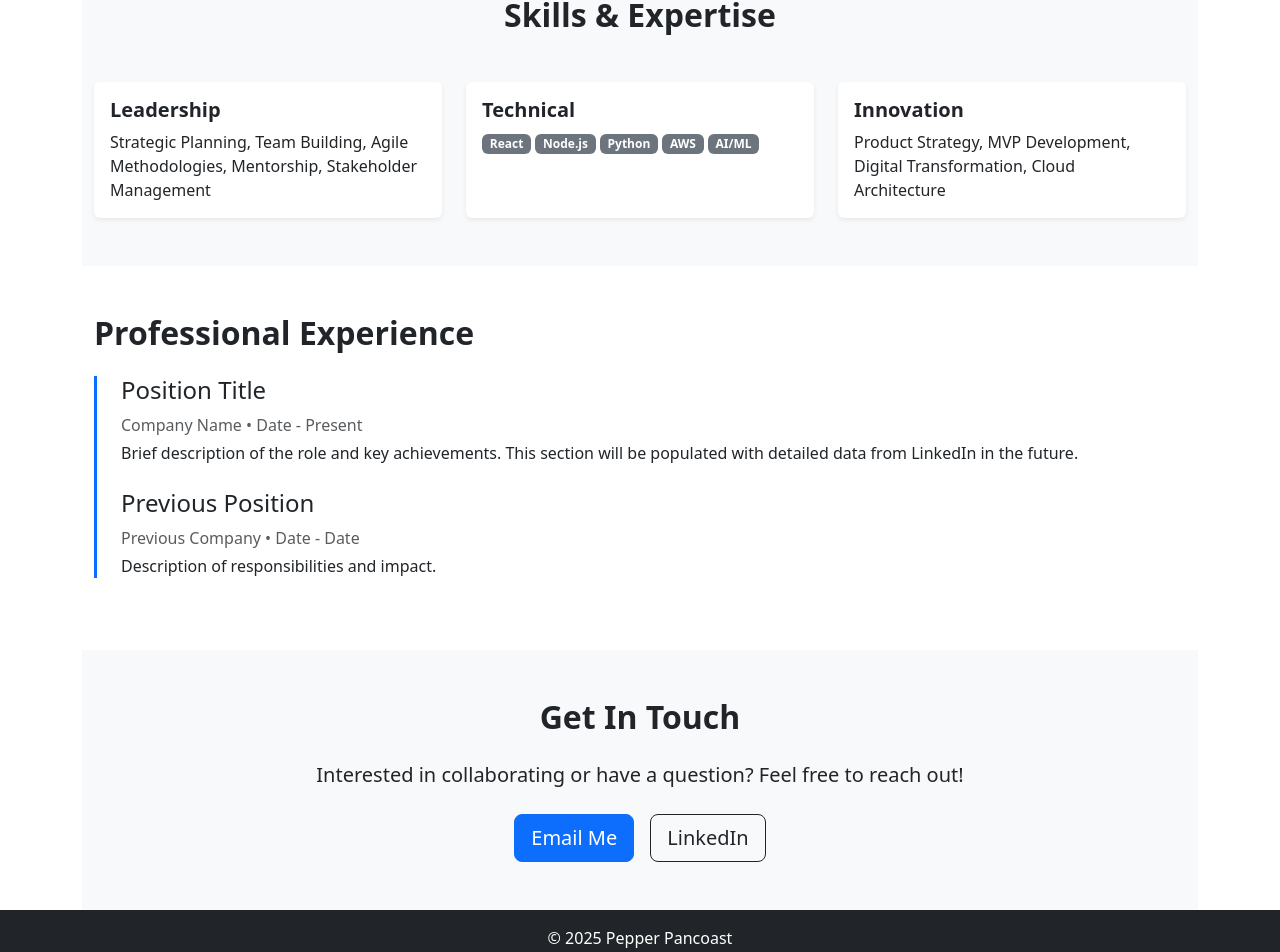
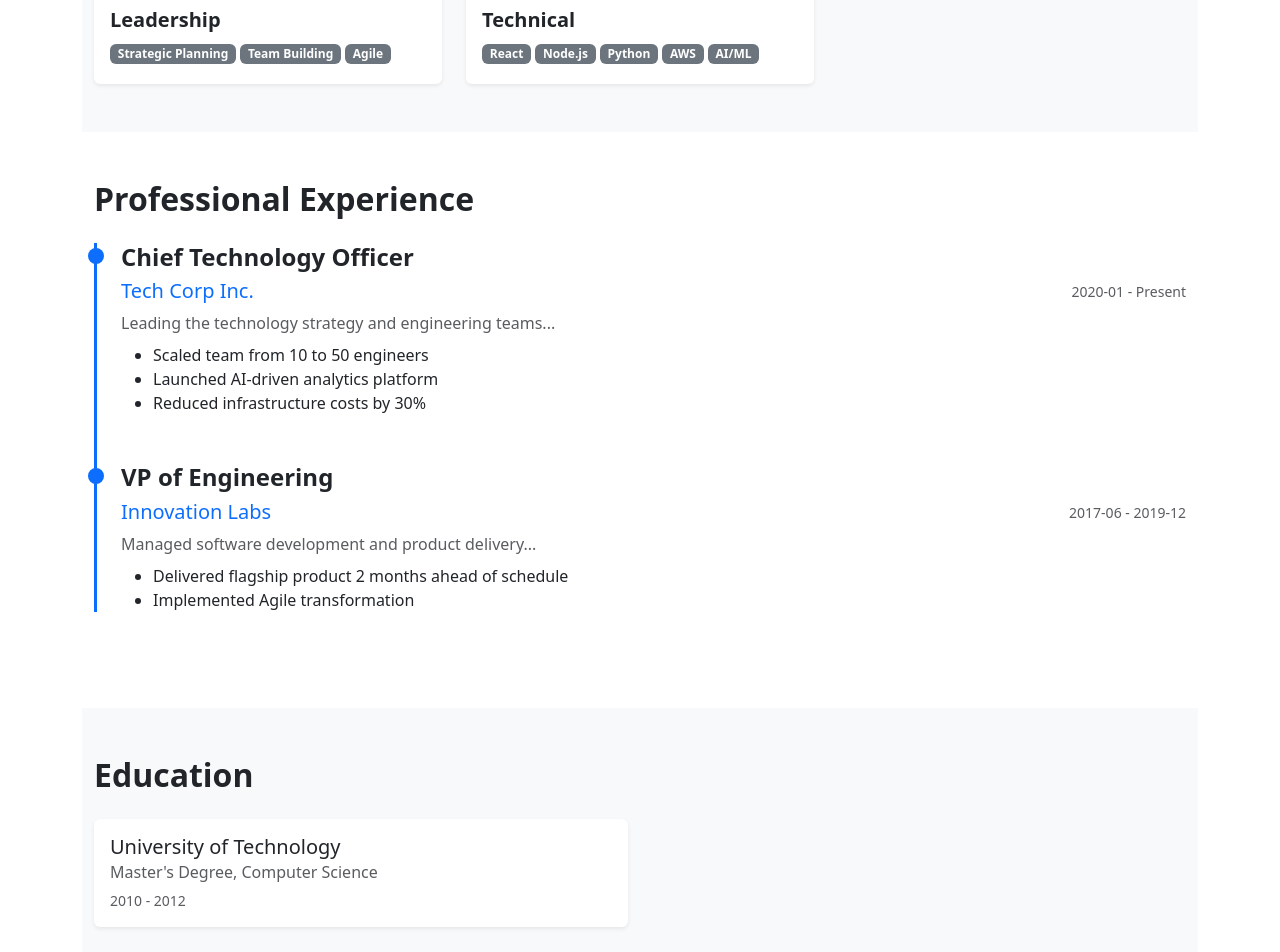
Before and after one commit to drtootsie/drtootsie.github.io, a React (Vite) app: page /#/ in a window 1280 px wide. Shown: the part 800-1752 px from the top of the page. Built offline with nearby package versions, Linux system fonts and the light colour scheme.

Commit message:
feat: implement dynamic resume data rendering from JSON file

```diff
--- /dev/null
+++ b/src/data/resume.json
@@ -0,0 +1,65 @@
+{
+  "basics": {
+    "name": "Pepper Pancoast",
+    "label": "Engineering Executive & Technology Strategist",
+    "email": "pepper@example.com",
+    "phone": "",
+    "url": "https://drtootsie.github.io",
+    "summary": "Engineering executive specializing in AI-driven solutions...",
+    "location": {
+      "city": "San Francisco",
+      "region": "CA"
+    },
+    "profiles": [
+      {
+        "network": "LinkedIn",
+        "username": "pepperpancoast",
+        "url": "https://linkedin.com/in/pepperpancoast"
+      }
+    ]
+  },
+  "work": [
+    {
+      "name": "Tech Corp Inc.",
+      "position": "Chief Technology Officer",
+      "startDate": "2020-01",
+      "endDate": "Present",
+      "summary": "Leading the technology strategy and engineering teams...",
+      "highlights": [
+        "Scaled team from 10 to 50 engineers",
+        "Launched AI-driven analytics platform",
+        "Reduced infrastructure costs by 30%"
+      ]
+    },
+    {
+      "name": "Innovation Labs",
+      "position": "VP of Engineering",
+      "startDate": "2017-06",
+      "endDate": "2019-12",
+      "summary": "Managed software development and product delivery...",
+      "highlights": [
+        "Delivered flagship product 2 months ahead of schedule",
+        "Implemented Agile transformation"
+      ]
+    }
+  ],
+  "education": [
+    {
+      "institution": "University of Technology",
+      "area": "Computer Science",
+      "studyType": "Master's Degree",
+      "startDate": "2010",
+      "endDate": "2012"
+    }
+  ],
+  "skills": [
+    {
+      "name": "Leadership",
+      "keywords": ["Strategic Planning", "Team Building", "Agile"]
+    },
+    {
+      "name": "Technical",
+      "keywords": ["React", "Node.js", "Python", "AWS", "AI/ML"]
+    }
+  ]
+}
--- a/src/pages/Home.jsx
+++ b/src/pages/Home.jsx
@@ -1,6 +1,7 @@
 import React from 'react';
 import { Container, Row, Col, Button, Card, Badge } from 'react-bootstrap';
 import { Link } from 'react-router-dom';
+import resumeData from '../data/resume.json';
 
 const Home = () => {
   return (
@@ -10,10 +11,10 @@ const Home = () => {
         <Container>
           <Row className="align-items-center">
             <Col md={8}>
-              <h1 className="display-4 fw-bold">Pepper Pancoast</h1>
-              <p className="lead fs-3 text-muted">Engineering Executive & Technology Strategist</p>
+              <h1 className="display-4 fw-bold">{resumeData.basics.name}</h1>
+              <p className="lead fs-3 text-muted">{resumeData.basics.label}</p>
               <p className="mb-4">
-                Specializing in AI-driven solutions, software architecture, and building high-performance teams.
+                {resumeData.basics.summary}
               </p>
               <Button variant="primary" size="lg" className="me-2" href="#contact">Get in Touch</Button>
               <Button variant="outline-dark" size="lg" as={Link} to="/about">More About Me</Button>
@@ -21,7 +22,7 @@ const Home = () => {
             <Col md={4} className="text-center">
               {/* Placeholder for Profile Image */}
                <div className="rounded-circle bg-secondary d-flex align-items-center justify-content-center mx-auto" style={{ width: '200px', height: '200px', overflow: 'hidden' }}>
-                  <img src="./images/bio-photo.jpg" alt="Pepper Pancoast" style={{ width: '100%', height: 'auto', objectFit: 'cover' }} />
+                  <img src="./images/bio-photo.jpg" alt={resumeData.basics.name} style={{ width: '100%', height: 'auto', objectFit: 'cover' }} />
               </div>
             </Col>
           </Row>
@@ -35,8 +36,7 @@ const Home = () => {
             <Col lg={8} className="mx-auto text-center">
               <h2 className="fw-bold mb-4">About Me</h2>
               <p className="fs-5 text-secondary">
-                I am a passionate technology leader with a deep focus on leveraging artificial intelligence to solve complex problems.
-                With a background in software engineering and strategic planning, I bridge the gap between technical innovation and business value.
+               {resumeData.basics.summary}
               </p>
             </Col>
           </Row>
@@ -48,64 +48,72 @@ const Home = () => {
         <Container>
           <h2 className="fw-bold mb-5 text-center">Skills & Expertise</h2>
           <Row className="g-4">
-            <Col md={4}>
-              <Card className="h-100 border-0 shadow-sm">
-                <Card.Body>
-                  <Card.Title className="fw-bold">Leadership</Card.Title>
-                  <Card.Text>
-                    Strategic Planning, Team Building, Agile Methodologies, Mentorship, Stakeholder Management
-                  </Card.Text>
-                </Card.Body>
-              </Card>
-            </Col>
-            <Col md={4}>
-              <Card className="h-100 border-0 shadow-sm">
-                <Card.Body>
-                  <Card.Title className="fw-bold">Technical</Card.Title>
-                  <Card.Text>
-                    <Badge bg="secondary" className="me-1">React</Badge>
-                    <Badge bg="secondary" className="me-1">Node.js</Badge>
-                    <Badge bg="secondary" className="me-1">Python</Badge>
-                    <Badge bg="secondary" className="me-1">AWS</Badge>
-                    <Badge bg="secondary" className="me-1">AI/ML</Badge>
-                  </Card.Text>
-                </Card.Body>
-              </Card>
-            </Col>
-            <Col md={4}>
-              <Card className="h-100 border-0 shadow-sm">
-                <Card.Body>
-                  <Card.Title className="fw-bold">Innovation</Card.Title>
-                  <Card.Text>
-                    Product Strategy, MVP Development, Digital Transformation, Cloud Architecture
-                  </Card.Text>
-                </Card.Body>
-              </Card>
-            </Col>
+            {resumeData.skills.map((skillCategory, index) => (
+              <Col md={4} key={index}>
+                <Card className="h-100 border-0 shadow-sm">
+                  <Card.Body>
+                    <Card.Title className="fw-bold">{skillCategory.name}</Card.Title>
+                    <Card.Text>
+                      {skillCategory.keywords.map((keyword, kIndex) => (
+                        <Badge bg="secondary" className="me-1 mb-1" key={kIndex}>{keyword}</Badge>
+                      ))}
+                    </Card.Text>
+                  </Card.Body>
+                </Card>
+              </Col>
+            ))}
           </Row>
         </Container>
       </section>
 
-      {/* Experience Section (Placeholder for LinkedIn Data) */}
+      {/* Experience Section */}
       <section className="py-5">
         <Container>
           <h2 className="fw-bold mb-4">Professional Experience</h2>
           <div className="border-start border-3 ps-4 border-primary">
-            <div className="mb-4">
-              <h4>Position Title</h4>
-              <p className="text-muted mb-1">Company Name • Date - Present</p>
-              <p>
-                Brief description of the role and key achievements. This section will be populated with detailed data from LinkedIn in the future.
-              </p>
-            </div>
-            <div className="mb-4">
-              <h4>Previous Position</h4>
-              <p className="text-muted mb-1">Previous Company • Date - Date</p>
-              <p>
-                Description of responsibilities and impact.
-              </p>
-            </div>
+            {resumeData.work.map((job, index) => (
+              <div className="mb-5 position-relative" key={index}>
+                {/* Dot on the timeline */}
+                <div className="position-absolute bg-primary rounded-circle" style={{ width: '16px', height: '16px', left: '-33px', top: '5px' }}></div>
+
+                <h4 className="fw-bold">{job.position}</h4>
+                <div className="d-flex justify-content-between align-items-center mb-2">
+                  <h5 className="text-primary mb-0">{job.name}</h5>
+                  <span className="text-muted small">{job.startDate} - {job.endDate}</span>
+                </div>
+                <p className="text-muted mb-2">{job.summary}</p>
+                {job.highlights && (
+                  <ul className="mb-0">
+                    {job.highlights.map((highlight, hIndex) => (
+                      <li key={hIndex}>{highlight}</li>
+                    ))}
+                  </ul>
+                )}
+              </div>
+            ))}
           </div>
+        </Container>
+      </section>
+
+       {/* Education Section */}
+       <section className="py-5 bg-light">
+        <Container>
+          <h2 className="fw-bold mb-4">Education</h2>
+          <Row>
+             {resumeData.education.map((edu, index) => (
+                <Col md={6} key={index} className="mb-3">
+                    <Card className="h-100 border-0 shadow-sm">
+                        <Card.Body>
+                            <Card.Title>{edu.institution}</Card.Title>
+                            <Card.Subtitle className="mb-2 text-muted">{edu.studyType}, {edu.area}</Card.Subtitle>
+                            <Card.Text className="text-muted small">
+                                {edu.startDate} - {edu.endDate}
+                            </Card.Text>
+                        </Card.Body>
+                    </Card>
+                </Col>
+             ))}
+          </Row>
         </Container>
       </section>
 
```
